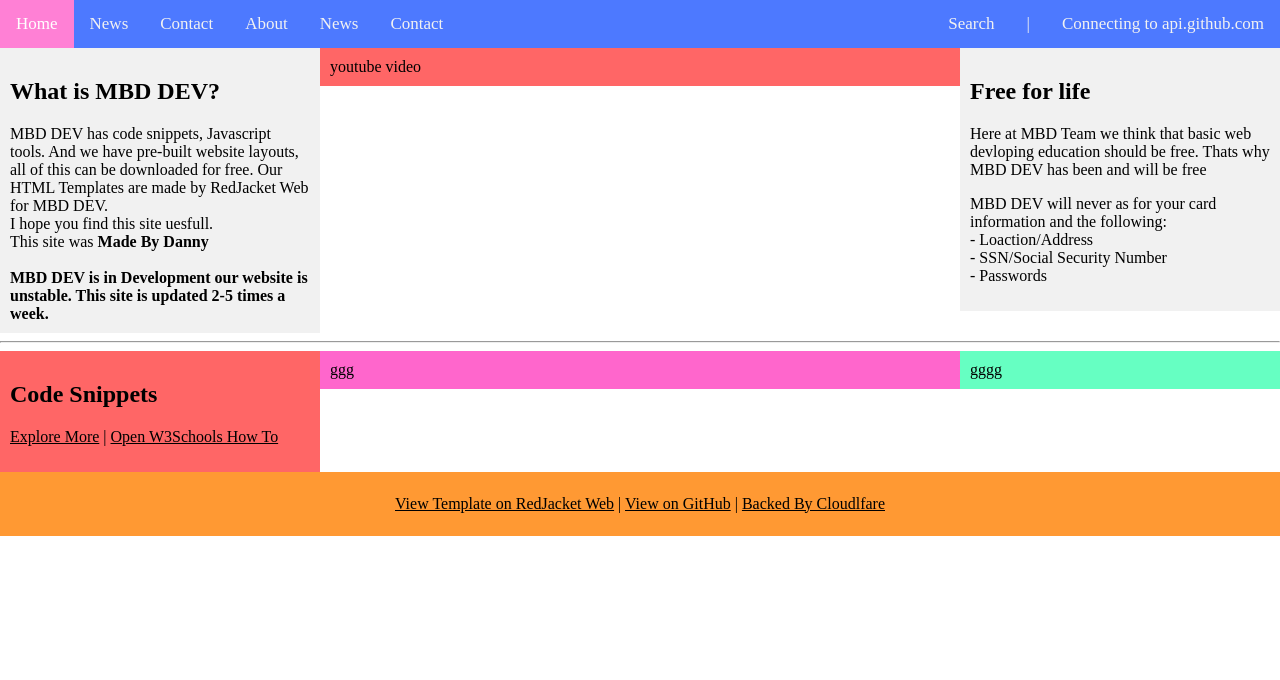
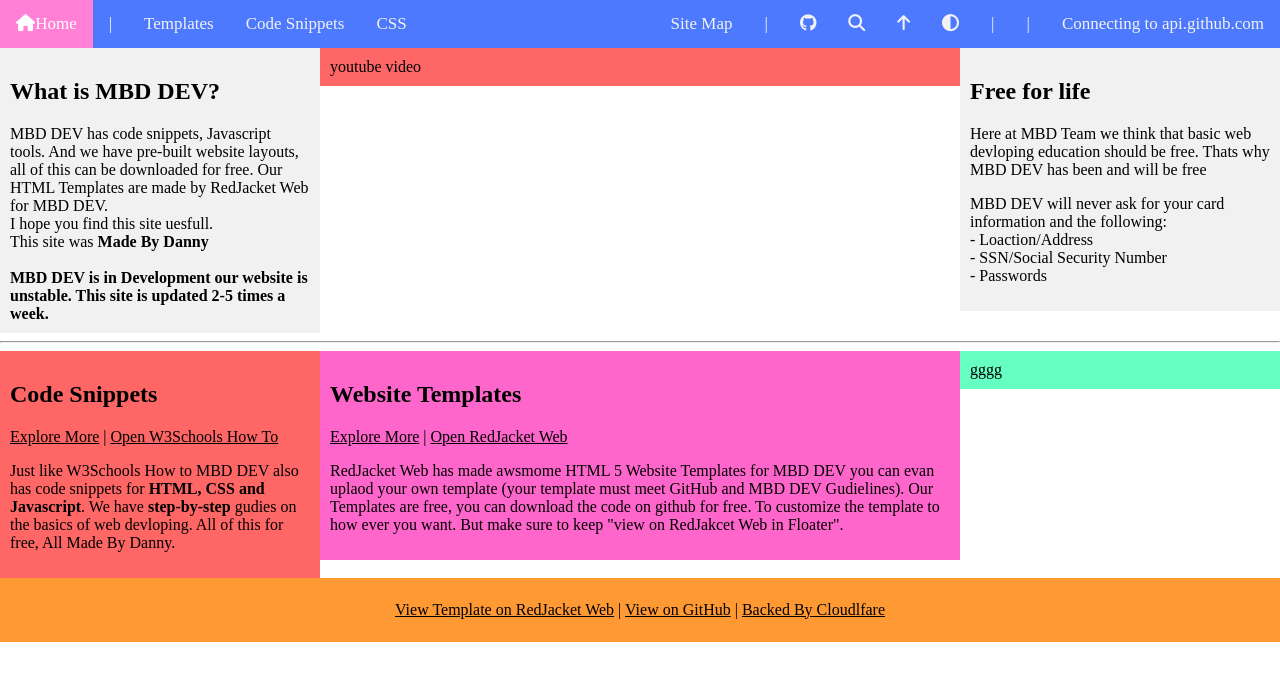
Before and after one commit to therealfuntimeswithdanny/MBD-DEV, a plain HTML site: page index.html in a window 1280 px wide. Drawn offline with Linux system fonts and the light colour scheme; no server answers.

Commit message:
MBD DEV is in Development

```diff
--- /dev/null
+++ b/Style/404.css
@@ -0,0 +1,11 @@
+body {
+    font-family: Arial, sans-serif;
+    text-align: center;
+    padding: 50px;
+}
+h1 {
+    font-size: 50px;
+}
+p {
+    font-size: 20px;
+}
--- a/index.html
+++ b/index.html
@@ -14,9 +14,28 @@ body {
   margin: 0;
   background-color: white;
 }
+.dark-mode {
+  margin: 0;
+  background-color: black;
+  color: aliceblue;
+}
+.dark-mode .floater{
+  width: 100%;
+  background-color: gray;
+  text-align: center;
+  padding: 7px;
+}
+.floater{
+  width: 100%;
+  background-color: #ff9933;
+  text-align: center;
+  padding: 7px;
+}
 .topnav {
   overflow: hidden;
   background-color: #4d79ff;
+  position: sticky;
+  top: 0;
 }
 
 .topnav a {
@@ -120,12 +139,7 @@ body {
   background-color: black;
   padding: 5px;
 }
-.floater{
-  width: 100%;
-  background-color: #ff9933;
-  text-align: center;
-  padding: 7px;
-}
+
   .main {
     max-width: 1300px;
     margin: auto;
@@ -151,23 +165,25 @@ body {
 <body>
 <div class="main">
   <div class="topnav" id="myTopnav">
-    <a href="#home" class="active">Home</a>
-    <a href="#news">News</a>
-    <a href="#contact">Contact</a>
-    <a href="#about">About</a>
+    <a href="index.html" class="active"><i class="fa-solid fa-house"></i>Home</a>
+    <a>|</a>
+    <a href="https://redjacket-web.madebydanny.uk">Templates</a>
+    <a href="code-snippets.html">Code Snippets</a>
+    <a href="css.html">CSS</a>
     <a href="javascript:void(0);" class="icon" onclick="myFunction()">
       <i class="fa fa-bars"></i>
     </a>
+  <div class="topnav-right">
+    <a href="map.html">Site Map</a>
+    <a>|</a>
+    <a href="https://github.com/therealfuntimeswithdanny"><i class="fa-brands fa-github"></i></a>
+    <a href="search.html"><i class="fa-solid fa-magnifying-glass"></i></a>
+    <a onclick="topFunction()" id="myBtn" title="Go to top"><i class="fa-solid fa-arrow-up"></i></a>
+    <a onclick="myFunction1()" id="myBtn" title="Dark Mode"><i class="fa-solid fa-circle-half-stroke"></i></a>
+    <a>|</a>
 
-  <!-- Left-aligned links (default) -->
-  <a href="#news">News</a>
-  <a href="#contact">Contact</a>
-
-  <!-- Right-aligned links -->
-  <div class="topnav-right">
-    <a href="#search">Search</a>
     <a href="#">|</a>
-   <a> <div id="repoInfo">Connecting to api.github.com</div>
+   <a href="https://github.com/therealfuntimeswithdanny/MBD-DEV"> <div id="repoInfo">Connecting to api.github.com</div>
 
     <script>
         fetch('https://api.github.com/repos/therealfuntimeswithdanny/MBD-DEV')
@@ -192,7 +208,7 @@ body {
     <h2>Free for life</h2>
     <p>Here at MBD Team we think that basic web devloping education should be free.
 Thats why MBD DEV has been and will be free</p>
-    <p> MBD DEV will never as for your card information and the following:<br>
+    <p> MBD DEV will never ask for your card information and the following:<br>
 - Loaction/Address<br>
 - SSN/Social Security Number<br>
 - Passwords
@@ -204,9 +220,14 @@ Thats why MBD DEV has been and will be free</p>
     <div style="background-color:#ff6666;color:black;" class="column side1">
       <h2> Code Snippets</h2>
       <p><a href="code-snippets.html">Explore More</a> | <a href="https://www.w3schools.com/howto/default.asp">Open W3Schools How To</a></p>
+      <p>Just like W3Schools How to MBD DEV also has code snippets for <b>HTML, CSS and Javascript</b>. We have <b>step-by-step</b> gudies on the basics of web devloping.
+      All of this for free, All Made By Danny.</p>
     </div>
     <div  style="background-color:#ff66cc;color:black;" class="column half">
-      ggg
+      <h2>Website Templates</h2>
+      <p><a href="https://redjacket-web.madebydanny.uk/templates.html">Explore More</a> | <a href="https://redjacket-web.madebydanny.uk">Open RedJacket Web</a></p>
+      <p>RedJacket Web has made awsmome HTML 5 Website Templates for MBD DEV you can evan uplaod your own template (your template must meet GitHub and MBD DEV Gudielines). Our Templates are free, you can download the code on github for free. To customize the template to how ever you want.
+      But make sure to keep "view on RedJakcet Web in Floater".</p>
     </div>
 
   <div style="background-color:#66ffc2;color:black;" class="column side1">
@@ -240,6 +261,20 @@ var currentScrollPos = window.pageYOffset;
       x.className = "topnav";
     }
   }
-  </script>
+  // Get the button
+let mybutton = document.getElementById("myBtn");
+
+
+
+// When the user clicks on the button, scroll to the top of the document
+function topFunction() {
+  document.body.scrollTop = 0;
+  document.documentElement.scrollTop = 0;
+}
+function myFunction1() {
+   var element = document.body;
+   element.classList.toggle("dark-mode");
+}
+</script>
 </body>
 </html>
```
Also changed, not shown: 404.html (added, +22 -0 lines), Script/404.js (added, +7 -0 lines), 1 other file.
